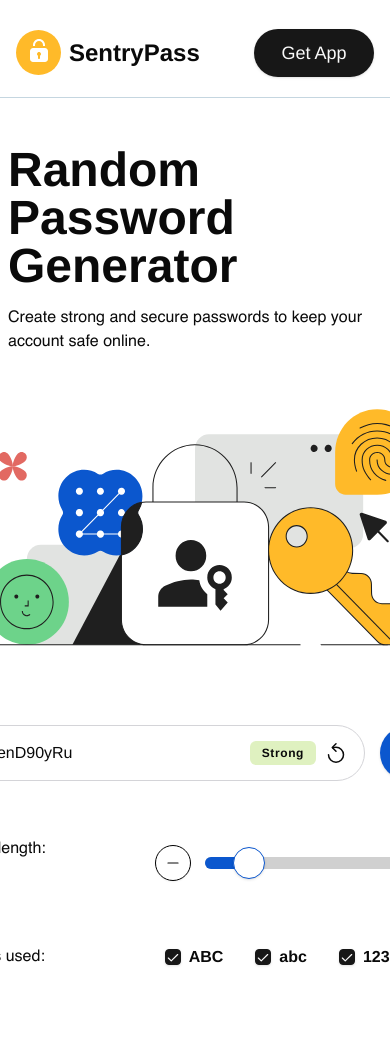
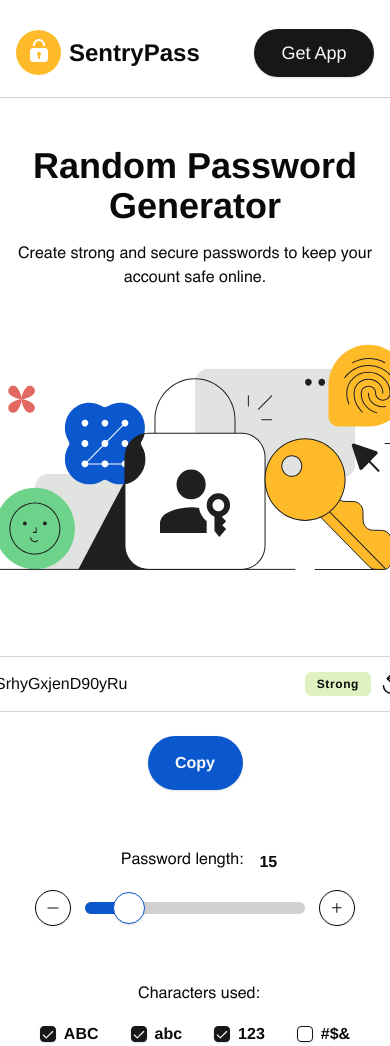
Before and after one commit to jovination/SentryPass, a Next.js app: page / in a window 390 px wide. Shown: the top 1046 px of the page. Before the commit the page ends 1006 px from the top, so only its background shows below. Built offline with nearby package versions, Linux system fonts and the light colour scheme.

Commit message:
few changes

```diff
--- /dev/null
+++ b/components/Headings.tsx
@@ -0,0 +1,9 @@
+function Headings(){
+    return(
+        <div className="flex flex-col items-center gap-4">
+        <h1 className="text-4xl md:text-5xl text-center font-[900] ">Random Password Generator</h1>
+        <p className="text-center">Create strong and secure passwords to keep your account safe online.</p>
+        </div>
+    )
+}
+export default Headings;
--- a/components/Hero.tsx
+++ b/components/Hero.tsx
@@ -1,7 +1,7 @@
 
 import Illustration from "@/components/Illustration"
 import PasswordGenerator from "@/components/PasswordGenerator"
-import Link from "next/link";
+import Headings from "@/components/Headings"
 
 
 
@@ -9,10 +9,7 @@ import Link from "next/link";
 function Hero(){
     return(
         <div className="flex flex-col items-center h-[860px] md:h-[830px] lg:h-[614px] p-2 mt-10">
-            <div className="flex flex-col items-center gap-4">
-            <h1 className="text-5xl font-[900] ">Random Password Generator</h1>
-            <p>Create strong and secure passwords to keep your account safe online.</p>
-            </div>
+            <Headings />
             <div className="flex flex-col items-center md:flex-col lg:flex-row mt-12 gap-8">
                 <Illustration />
                 <PasswordGenerator />
--- a/components/Illustration.tsx
+++ b/components/Illustration.tsx
@@ -7,6 +7,7 @@ function Illustration(){
           alt="illustration"
           width={500}
           height={350}
+          className="w-full max-w-[500px] h-auto"
         />
       </div>
     )
--- a/components/PasswordGenerator.tsx
+++ b/components/PasswordGenerator.tsx
@@ -81,8 +81,8 @@ export default function PasswordGenerator() {
   const hiddenChars = password.length > MAX_VISIBLE_LENGTH ? password.length - MAX_VISIBLE_LENGTH : 0
 
   return (
-    <div className="w-[560px] h-[312px] flex flex-col justify-center space-y-14">
-      <div className="flex items-center justify-between">
+    <div className="w-[560px] h-[312px] flex flex-col justify-center space-y-14 mt-20 md:mt-0">
+      <div className="flex items-center flex-col gap-6 md:gap-0  md:flex-row md:justify-between ">
         <div className="w-full max-w-[450px] h-[56px] rounded-full pr-4 pl-6 border border-[#d4d4d8] flex items-center justify-between">
           <div className="overflow-hidden">
             <Label className="text-base font-lg" htmlFor="password">
@@ -116,8 +116,8 @@ export default function PasswordGenerator() {
           Copy
         </Button>
       </div>
-      <div className="flex items-center justify-between">
-        <div className="flex flex-col space-y-1 ml-2">
+      <div className="flex items-center flex-col gap-4 md:gap-0 md:justify-between md:flex-row">
+        <div className="flex flex-row items-center gap-4 md:gap-0 md:items-start  md:flex-col space-y-1 ml-2">
           <p>Password length:</p>
           <p className="font-semibold">{length}</p>
         </div>
@@ -147,7 +147,7 @@ export default function PasswordGenerator() {
           </Button>
         </div>
       </div>
-      <div className="flex items-center justify-between">
+      <div className="flex items-center flex-col md:flex-row gap-4 md:gap-0 justify-between">
         <div className="ml-2">
           <p>Characters used:</p>
         </div>
```
Lines whose indentation alone changed are shown as unchanged.
